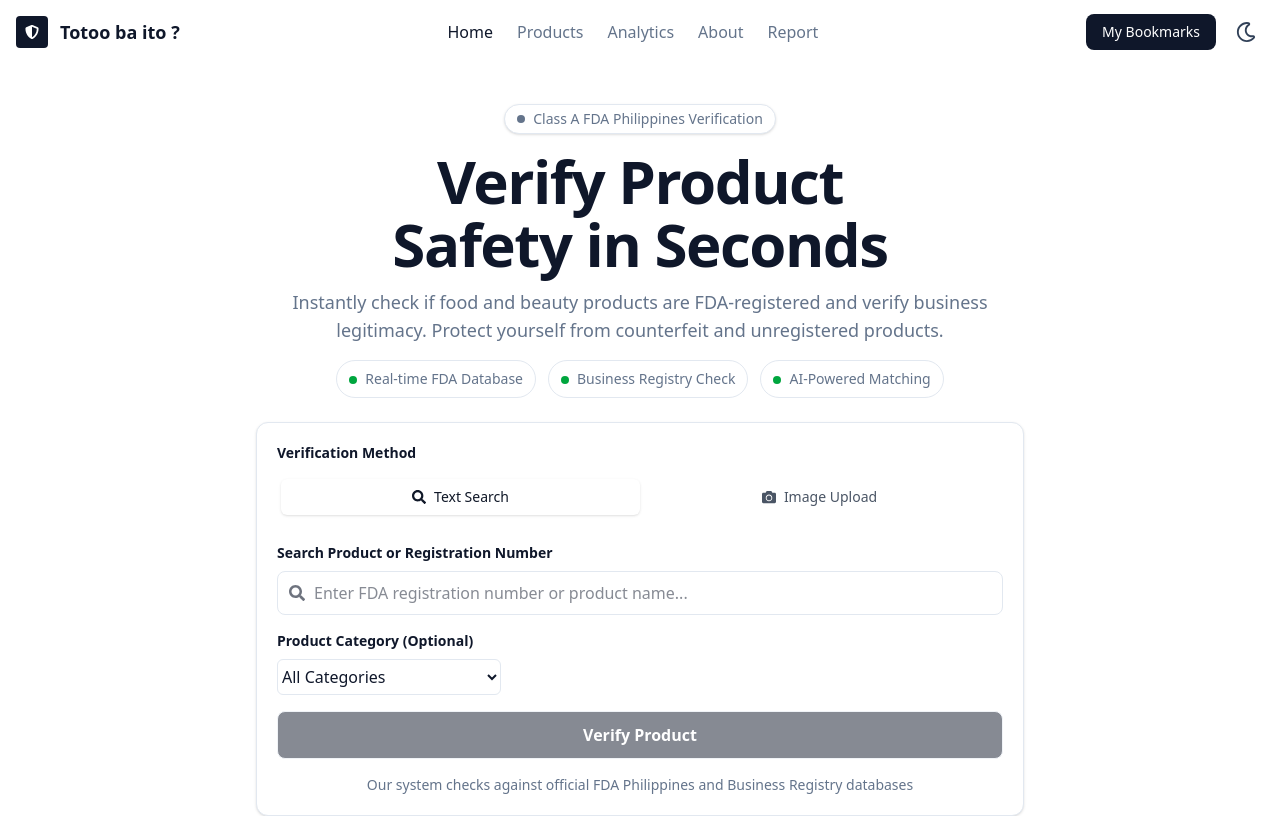
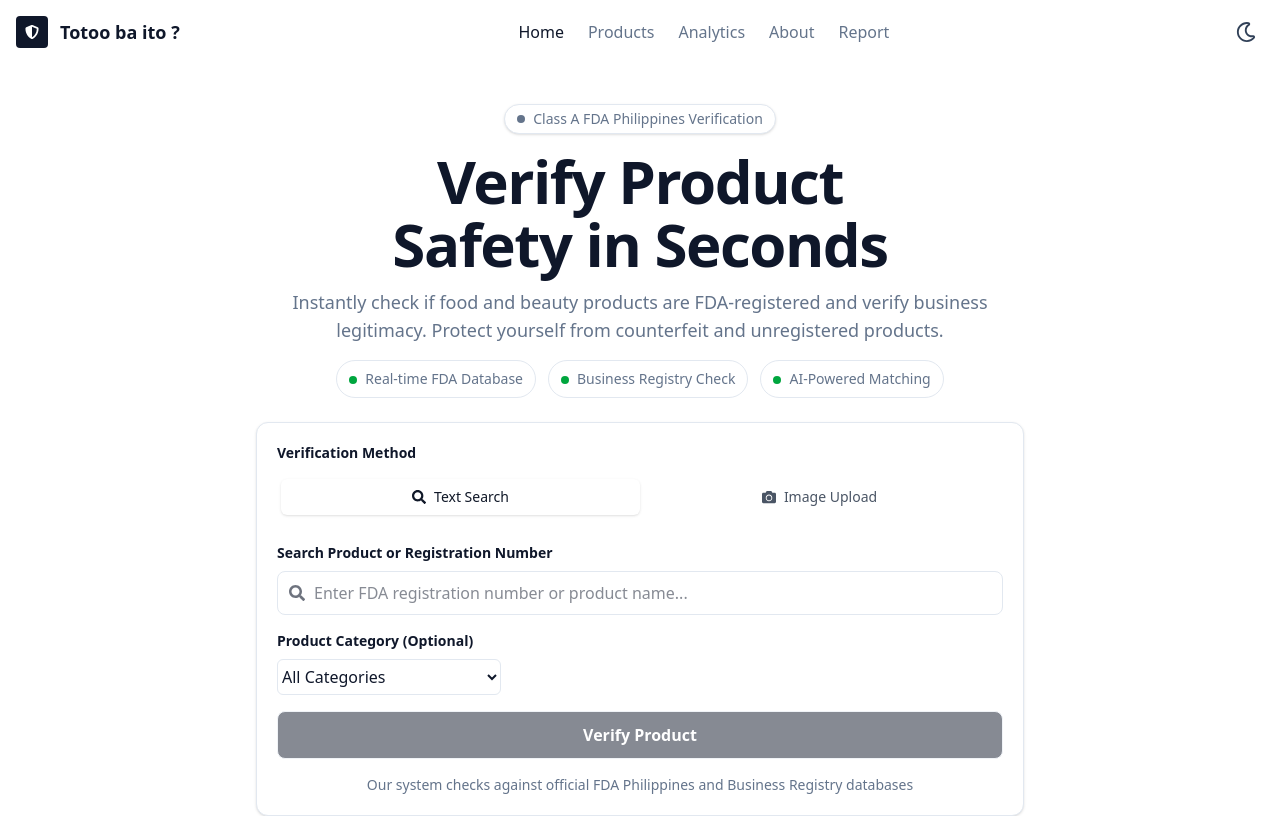
Before and after one commit to Neil-urk12/totoo-ba-web, a React (Vite) app: page / in a window 1280 px wide. Shown: the top 816 px of the page. Built offline with nearby package versions, Linux system fonts and the light colour scheme.

Commit message:
refactor: remove 'My Bookmarks' button from Navbar for mobile view

```diff
--- a/src/components/Navbar.tsx
+++ b/src/components/Navbar.tsx
@@ -38,9 +38,6 @@ export default function Navbar() {
                     ))}
                 </nav>
                 <div className="flex items-center gap-3">
-                    <button className="hidden sm:inline-flex items-center rounded-lg h-9 px-4 text-sm font-medium transition-colors" style={{ backgroundColor: "var(--fg)", color: "var(--bg)" }}>
-                        My Bookmarks
-                    </button>
                     <ThemeToggle />
                     <button
                         className="inline-flex items-center justify-center lg:hidden w-9 h-9 rounded-md border"
@@ -89,9 +86,6 @@ export default function Navbar() {
                                         {item.label}
                                     </NavLink>
                                 ))}
-                                <button className="inline-flex sm:hidden items-center justify-center rounded-lg h-10 px-4 text-sm font-medium" style={{ backgroundColor: "var(--fg)", color: "var(--bg)" }}>
-                                    My Bookmarks
-                                </button>
                             </nav>
                         </div>
                     </div>
```
